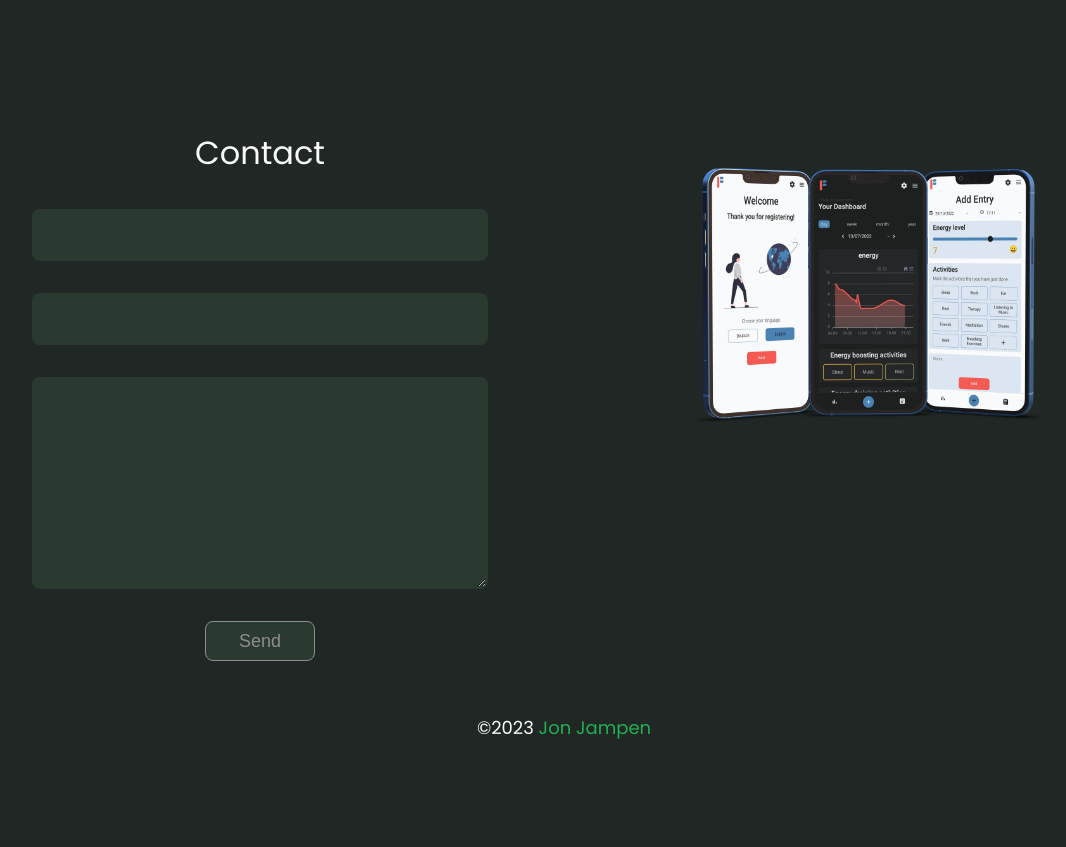
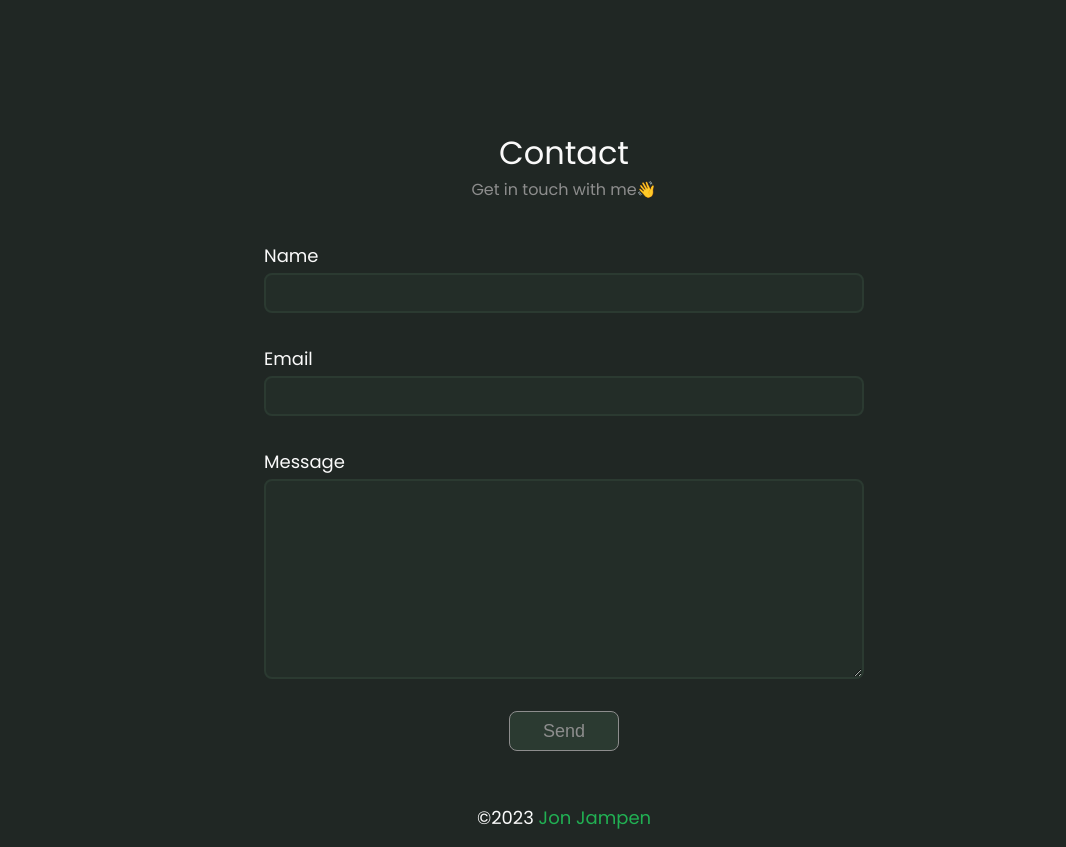
Before and after one commit to jonjampen/portfolio, a SvelteKit app: page / in a window 1280 px wide. Shown: the part 1080-1927 px from the top of the page, without its empty margins (76-1142 px from the left). Before the commit the page ends 1837 px from the top, so only its background shows below. Built offline with nearby package versions, Linux system fonts and the light colour scheme; no server answers; the database is empty.

Commit message:
Working on contact form.

```diff
--- a/src/global.scss
+++ b/src/global.scss
@@ -1,19 +1,19 @@
 @import url('https://fonts.googleapis.com/css2?family=Poppins:wght@400;500;600&display=swap');
 
-@import "./style/hero", "./style/projects", "./style/footer", "./style/nav", "./style/contact.scss", "./style/project.scss";
-
+@import './style/hero', './style/projects', './style/footer', './style/nav', './style/contact.scss',
+	'./style/project.scss';
 
 :root {
 	// --black: #282e2b; alternative
 	--black: #202724;
 	--white: #fafafa;
 	--primary: #21b053;
-    --secondary: #2B3A31;
-    --accent: #227C9D;
+	--secondary: #2b3a31;
+	--secondary-light: #232d28;
+	--accent: #227c9d;
 	--primary-semi-transparent: red;
 	--gray: #8d8d8d;
 	--error: rgb(253, 121, 121);
-
 
 	--background: var(--black);
 	--text: var(--white);
@@ -32,7 +32,7 @@ html {
 body {
 	background-color: var(--background);
 	color: var(--text);
-    font-family: "Poppins", sans-serif;
+	font-family: 'Poppins', sans-serif;
 	min-height: 100dvh;
 	position: relative;
 }
@@ -150,11 +150,12 @@ a {
 input,
 textarea,
 .multiselect ul {
-    background-color: var(--secondary);
-    border: 2px solid transparent;
+	background-color: var(--secondary-light);
+	border: 2px solid var(--secondary);
 	border-radius: 8px;
 	color: var(--white);
 	padding: 4px 8px;
+	box-sizing: border-box;
 }
 
 input:active,
@@ -164,8 +165,6 @@ textarea:focus {
 	border: 2px solid var(--primary);
 	outline: none;
 }
-
-
 
 input {
 	height: 40px;
@@ -186,7 +185,6 @@ textarea {
 	display: flex;
 	justify-content: center;
 }
-
 
 // Selection
 ::-moz-selection {
@@ -213,7 +211,6 @@ textarea {
 ::-webkit-scrollbar-thumb {
 	border-radius: 10px;
 	background: var(--primary);
-
 }
 
 /* Handle on hover */
--- a/src/routes/+page.svelte
+++ b/src/routes/+page.svelte
@@ -9,5 +9,4 @@
 <!-- Education -->
 <section class="contact">
 	<Contact />
-	<img src="/fatiguediary.png" alt="" />
 </section>
--- a/src/routes/Contact.svelte
+++ b/src/routes/Contact.svelte
@@ -26,7 +26,10 @@
 
 <section class="contactForm" id="contact">
 	<h2>Contact</h2>
+	<h6>Get in touch with me👋</h6>
 	<form action="">
+		<div class="inputLabel">
+			<label for="name">Name</label>
 			<input
 				type="text"
 				name="name"
@@ -35,6 +38,9 @@
 				class={nameClass}
 				on:keyup={changeInput}
 			/>
+		</div>
+		<div class="inputLabel">
+			<label for="email">Email</label>
 			<input
 				type="email"
 				name="email"
@@ -43,6 +49,10 @@
 				class={emailClass}
 				on:keyup={changeInput}
 			/>
+		</div>
+
+		<div class="inputLabel">
+			<label for="message">Message</label>
 			<textarea
 				name="message"
 				id="messageField"
@@ -50,6 +60,7 @@
 				class={messageClass}
 				on:keyup={changeInput}
 			/>
+		</div>
 		<button class="btn primary" {disabled} {title}>Send</button>
 	</form>
 </section>
--- a/src/routes/Hero.svelte
+++ b/src/routes/Hero.svelte
@@ -3,7 +3,7 @@
 </script>
 
 <section class="hero">
-	<h5>Hey, I'm</h5>
+	<h5>👋 Hey, I'm</h5>
 	<h1>Jon Jampen</h1>
 
 	<button class="btn secondary" on:click={() => goto('/#contact')}>Get in touch</button>
--- a/src/style/contact.scss
+++ b/src/style/contact.scss
@@ -3,37 +3,44 @@ section.contact {
 	max-width: 100%;
 	display: flex;
 	flex-direction: row;
-    justify-content: space-between;
-    align-items: flex-start;
-
-    & img {
-        width: 50%;
-    }
+	justify-content: center;
+	align-items: center;
 
 	& .contactForm {
-        width: 50%;
+		width: 600px;
 
 		& form {
-            margin-top: 32px;
+			margin-top: 40px;
 			display: flex;
 			flex-direction: column;
+			align-items: center;
 			gap: 32px;
-            align-items: center;
 			width: 100%;
+
+			& .inputLabel {
+				width: 100%;
+				display: flex;
+				flex-direction: column;
+				justify-content: center;
+				align-items: flex-start;
+				gap: 4px;
+				padding: 0;
+				margin: 0;
 
 				& input,
 				& textarea {
-                width: 80%;
+					width: 100%;
 
 					&:not(.valid) {
 						border: 2px solid var(--error);
 					}
 				}
+			}
 
-            input:active,
-            input:focus,
-            textarea:active,
-            textarea:focus {
+			& input:active,
+			& input:focus,
+			& textarea:active,
+			& textarea:focus {
 				border: 2px solid var(--error);
 				outline: none;
 
@@ -44,15 +51,3 @@ section.contact {
 		}
 	}
 }
-
-@media (max-width: 1200px) {
-    section.contact {
-        flex-direction: column;
-        align-items: center;
-
-        & .contactForm {
-            width: 100%;
-            max-width: 600px;
-        }
-    }
-}
```
Lines whose indentation alone changed are shown as unchanged.
